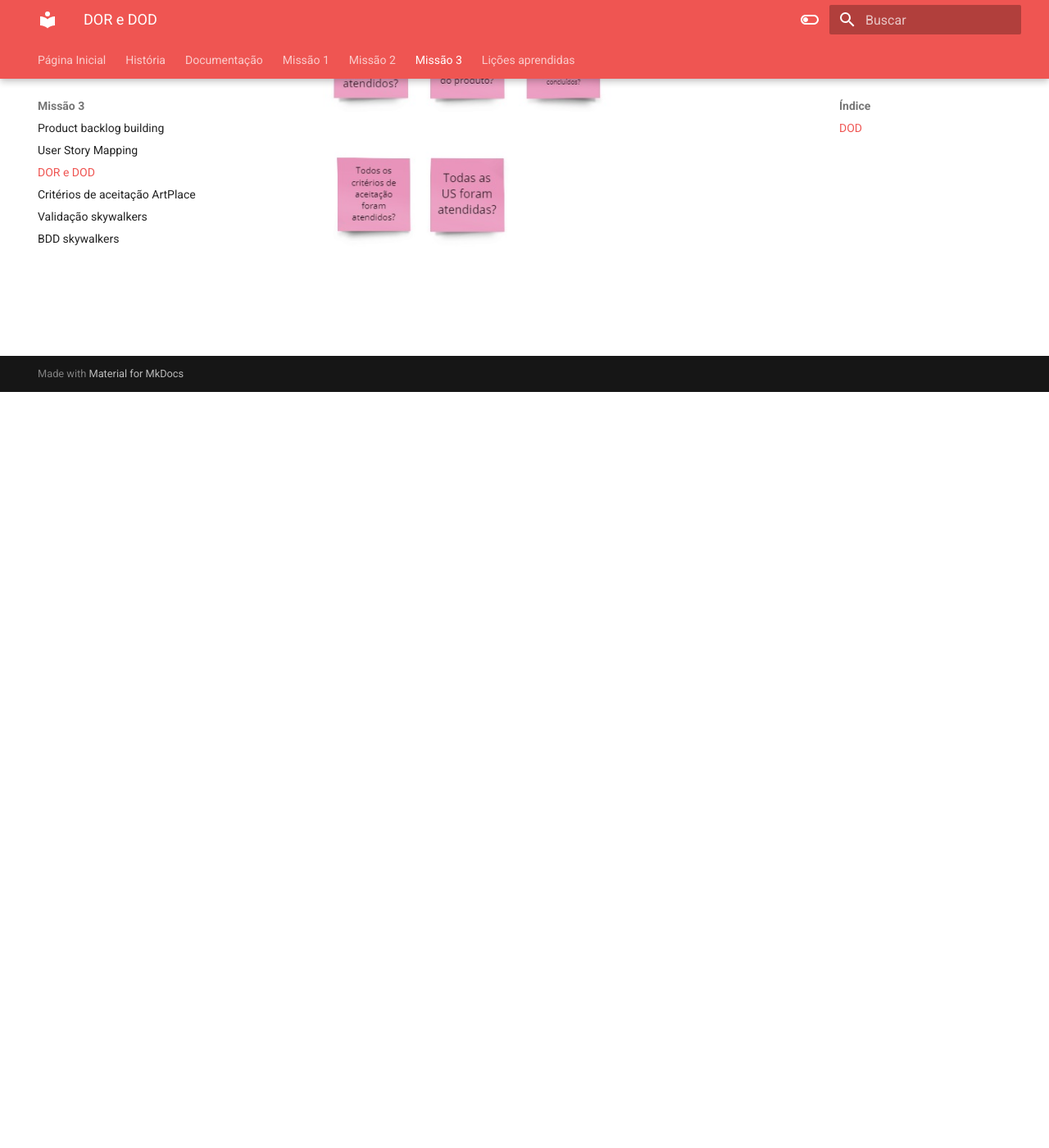
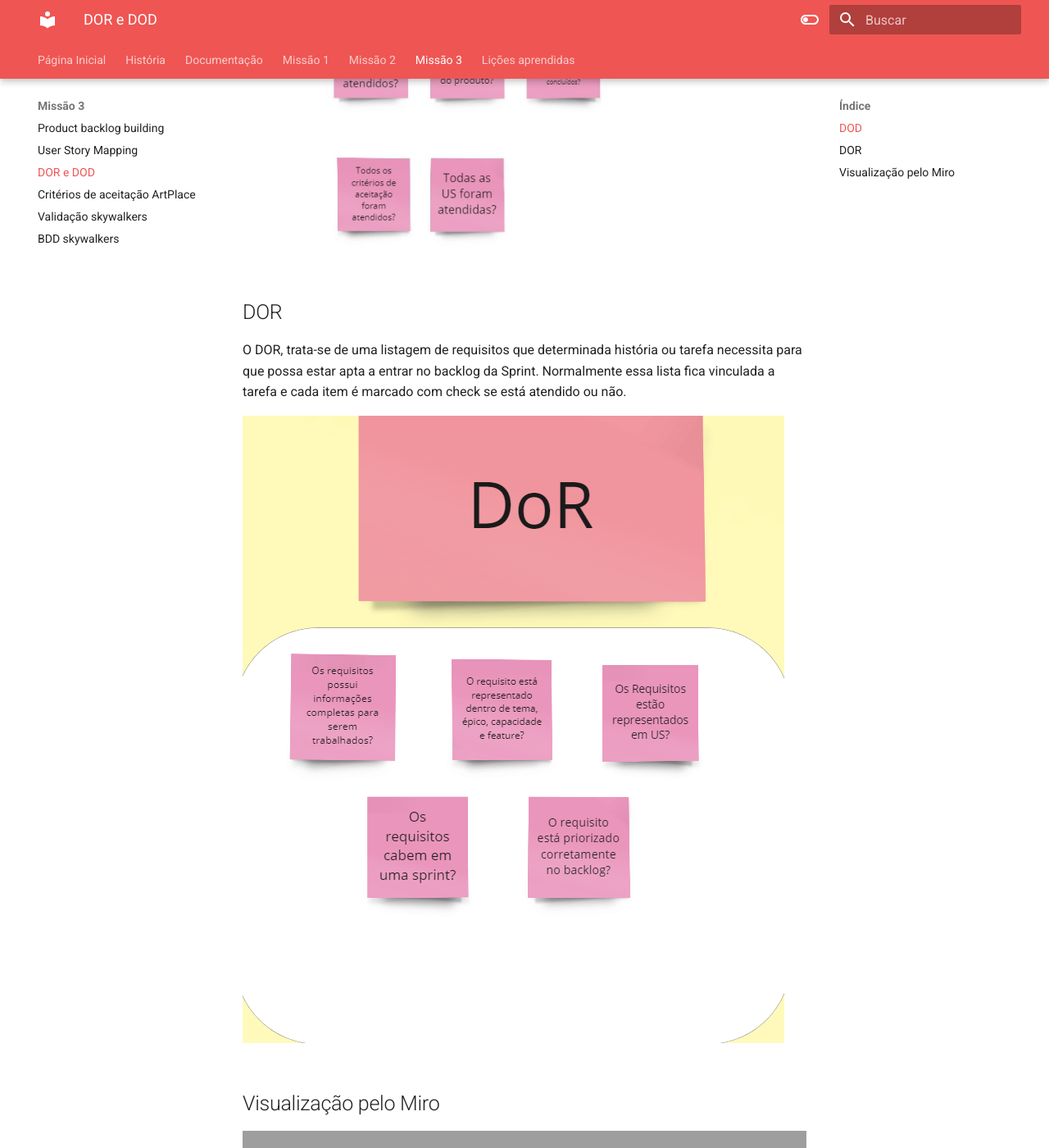
Before and after one commit to mdsreq-fga-unb/2023.2-ArtPlace, an MkDocs documentation site: the page built from docs/missao3/DorDod.md, in a window 1280 px wide and 1400 px high, scrolled down 922 px. Shown: the whole window at 82% size. Built offline with MkDocs 1.6.1 and Material for MkDocs 9.7.7, drawn with Linux system fonts in a browser that asks for light colours; grey boxes are pictures that could not be loaded.

Commit message:
Update dor and Ca

```diff
--- a/docs/missao3/DorDod.md
+++ b/docs/missao3/DorDod.md
@@ -5,3 +5,13 @@ O conceito de DOD (Definition of Done), ou traduzindo definição de feito, ajud
 Escolhemos como DOD essas questões a baixo:
 
 ![Image title](../assets/dorDod.jpg)
+
+## DOR
+
+O DOR, trata-se de uma listagem de requisitos que determinada história ou tarefa necessita para que possa estar apta a entrar no backlog da Sprint. Normalmente essa lista fica vinculada a tarefa e cada item é marcado com check se está atendido ou não.
+
+![Image title](../assets/dor.png)
+
+## Visualização pelo Miro
+
+<iframe width="768" height="432" src="https://miro.com/app/live-embed/uXjVNeUBBRc=/?moveToViewport=84281,4356,5125,5219&embedId=53442890266" frameborder="0" scrolling="no" allow="fullscreen; clipboard-read; clipboard-write" allowfullscreen></iframe>
```
Also changed, not shown: docs/missao3/CaArtPlace.md (+8 -0 lines), docs/assets/dor.png (added).
